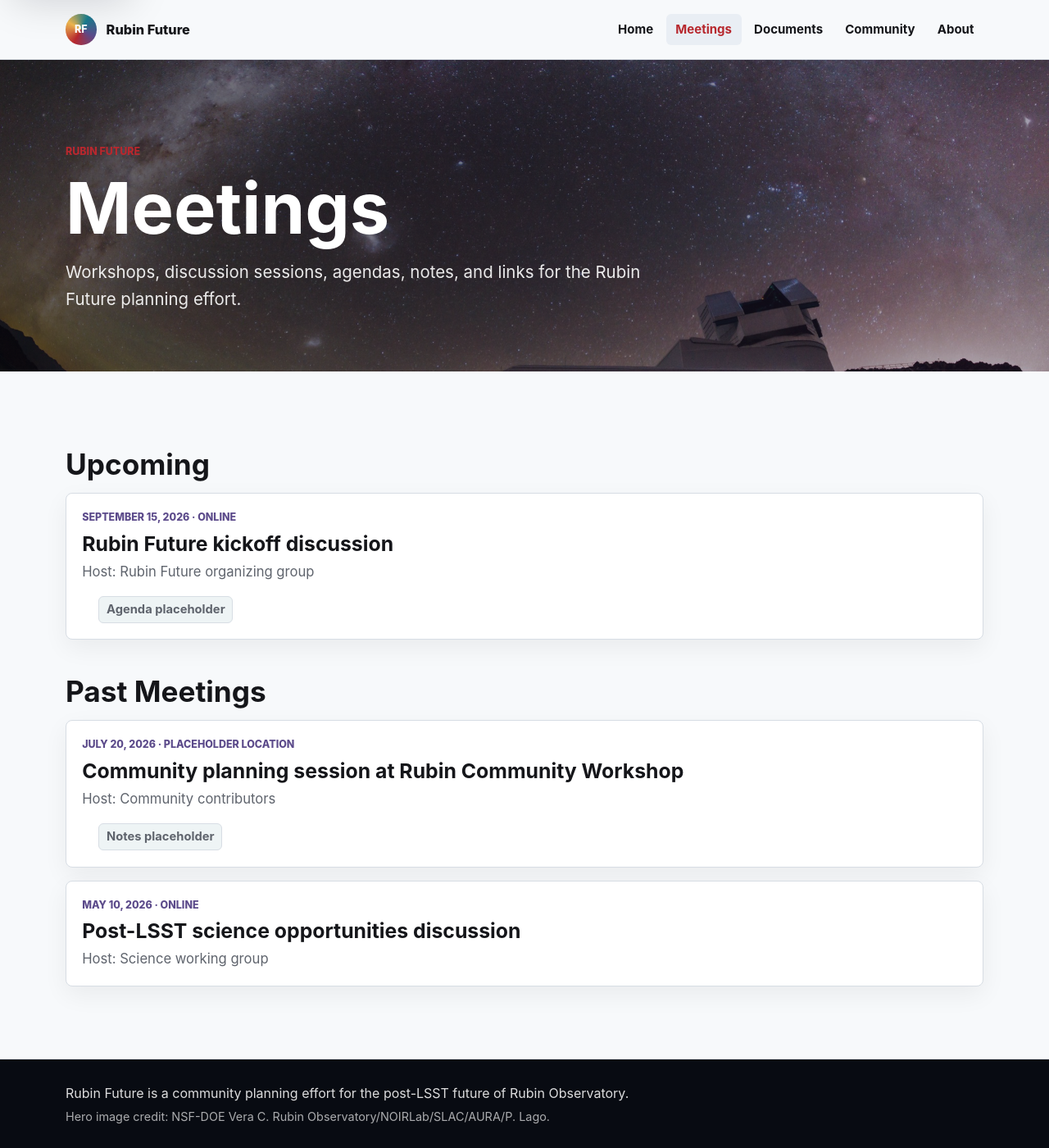
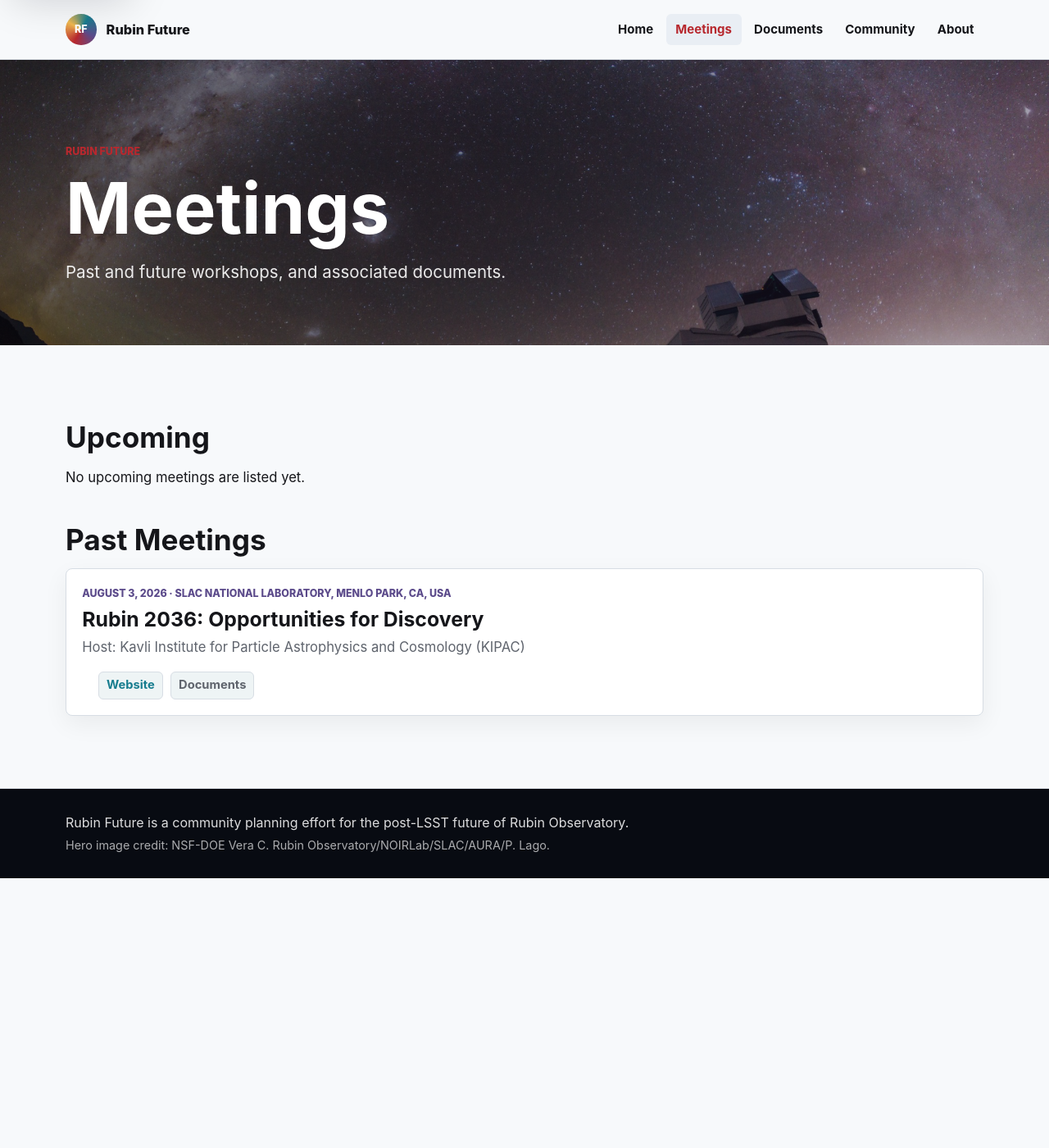
Before and after one commit to jfcrenshaw/rubin-future, a Jekyll site: the page built from meetings.md, in a window 1280 px wide and 1400 px high. Shown: the whole window at 82% size. Built offline with Jekyll 4.4.1, drawn with Linux system fonts in a browser that asks for light colours.

Commit message:
Updated meetings page

```diff
--- a/_data/meetings.yml
+++ b/_data/meetings.yml
@@ -1,26 +1,10 @@
-- title: Rubin Future kickoff discussion
-  date: 2026-09-15
-  status: upcoming
-  location: Online
-  host: Rubin Future organizing group
-  url: "#"
+- title: "Rubin 2036: Opportunities for Discovery"
+  date: 2026-08-03
+  status: past
+  location: SLAC National Laboratory, Menlo Park, CA, USA
+  host: Kavli Institute for Particle Astrophysics and Cosmology (KIPAC)
   materials:
-    - title: Agenda placeholder
+    - title: Website
+      url: "https://kipac.stanford.edu/events/kipac-workshops/kipac-workshop-rubin-2036"
+    - title: Documents
       url: "#"
-
-- title: Community planning session at Rubin Community Workshop
-  date: 2026-07-20
-  status: past
-  location: Placeholder location
-  host: Community contributors
-  url: "#"
-  materials:
-    - title: Notes placeholder
-      url: "#"
-
-- title: Post-LSST science opportunities discussion
-  date: 2026-05-10
-  status: past
-  location: Online
-  host: Science working group
-  url: "#"
--- a/meetings.md
+++ b/meetings.md
@@ -1,6 +1,6 @@
 ---
 title: Meetings
-lede: Workshops, discussion sessions, agendas, notes, and links for the Rubin Future planning effort.
+lede: Past and future workshops, and associated documents.
 ---
 
 {% assign meetings_by_date = site.data.meetings | sort: "date" %}
```
